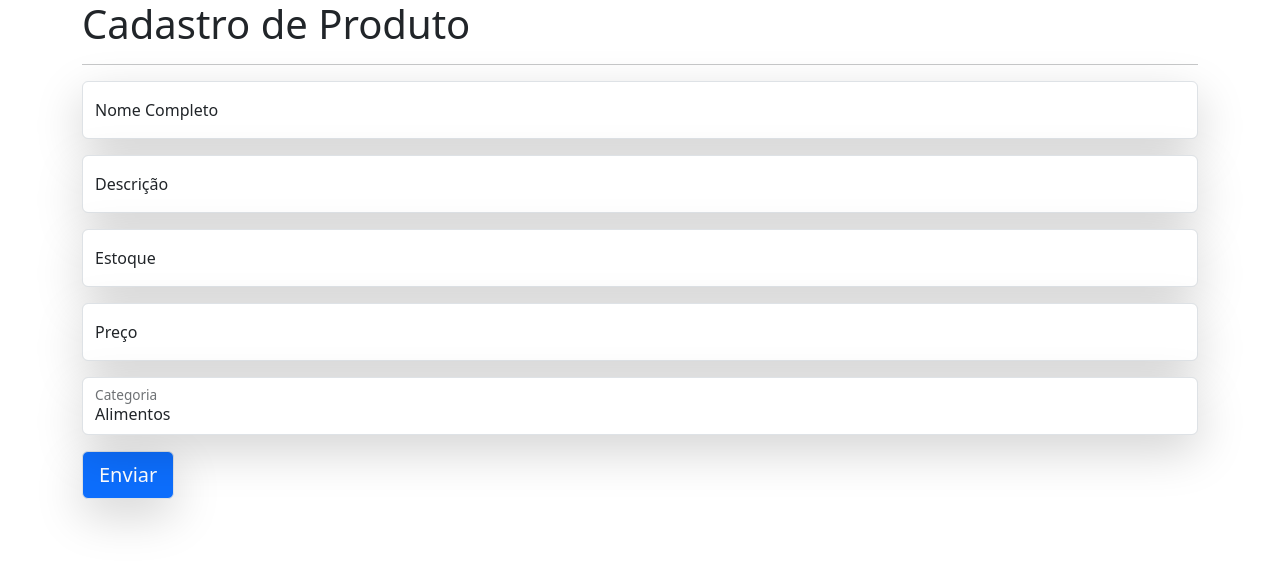
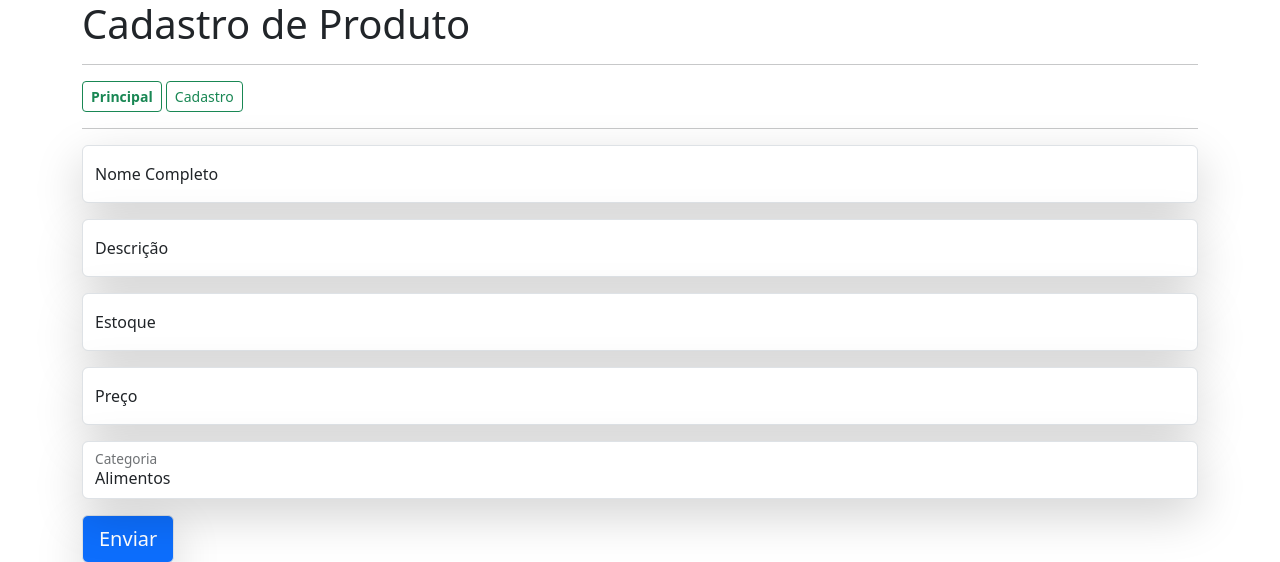
Before and after one commit to JulyLemos/PW20242_Atividade1, a FastAPI app: page /cadastro in a window 1280 px wide. Shown: the top 562 px of the page. Run offline with FastAPI, Linux system fonts and the light colour scheme.

Commit message:
Tarefa 8

```diff
--- a/main.py
+++ b/main.py
@@ -6,6 +6,7 @@ import uvicorn
 from models.produto_model import Produto
 from repositories import produto_repo
 
+produto_repo.criar_tabela()
 
 app = FastAPI() #objeto fastapi
 templates = Jinja2Templates(directory="templates") #mapeando para a pasta templates
@@ -22,7 +23,7 @@ def get_cadastro(request: Request):
 
 #rota para post cadastro -> página que vai entrar quando o cadastro for submetido/enviado
 @app.post("/post_cadastro")
-def post_cadastro(request: Request,
+def post_cadastro(
                  nome:str = Form(...),
                  descricao:str = Form(...),
                  estoque:str = Form(...),
@@ -30,7 +31,11 @@ def post_cadastro(request: Request,
                  categoria:str = Form(...)):
    produto = Produto(None, nome, descricao, estoque, preco,categoria)
    produto = produto_repo.inserir(produto)  #tem conexao com o produto_repo em repositories
-   return RedirectResponse("/", 303)
+   return RedirectResponse("/cadastro_recebido", 303)
+
+@app.get("/cadastro_recebido")
+def get_cadastro_recebido(request: Request):
+   return templates.TemplateResponse("cadastro_recebido.html", {"request": request})
 
 if __name__ == "__main__":
  uvicorn.run("main:app", port=8000, reload=True)
--- a/templates/base.html
+++ b/templates/base.html
@@ -10,6 +10,12 @@
         <main class="container">
             <h1 class="display-6">{{ titulo }}</h1>
             <hr>
+            <div style="text-align: center;"></div>
+                <a class="btn btn-outline-success btn-sm {{  css_principal }}" href="/"><b>Principal</b></a>
+                <a class="btn btn-outline-success btn-sm {{ css_sobre }}" href="/cadastro">Cadastro</a>
+
+            </div>
+            <hr>
             {% block conteudo %}
             {% endblock %}
         </main>
--- a/templates/cadastro.html
+++ b/templates/cadastro.html
@@ -4,7 +4,7 @@
 
 <h1>{{ Cadastro }}</h1>
 
-<form action="/post_contato" method="post">
+<form action="/post_cadastro" method="post">
     <!-- Nome -->
     <div class="mb-3 form-floating ">
         <input
--- /dev/null
+++ b/templates/cadastro_recebido.html
@@ -0,0 +1,6 @@
+{% extends "base.html" %}
+{% set titulo = "Cadastro Recebido!" %}
+{% block conteudo %}
+<p class="lead">Recebemos o cadastro de um novo produto.</p>
+<p><a href="/cadastro">Voltar para o cadastro</a></p>
+{% endblock %}
--- a/templates/index.html
+++ b/templates/index.html
@@ -1,6 +1,8 @@
 {% extends "base.html" %}
 {% set titulo = "Página Principal" %}
 {% block conteudo %}
+
+<!-- adicionar botões -->
 <p class="lead">Lorem, ipsum dolor sit amet consectetur adipisicing elit. Alias
 quo quam nihil, laborum suscipit ipsum deleniti omnis, aliquam dicta dolor
 sapiente cumque impedit assumenda reiciendis id magnam! Itaque, ex cum!</p>
```
Also changed, not shown: repositories/produto_repo.py (+5 -6 lines), sql/produto_sql.py (+7 -7 lines), dados.db (added).
